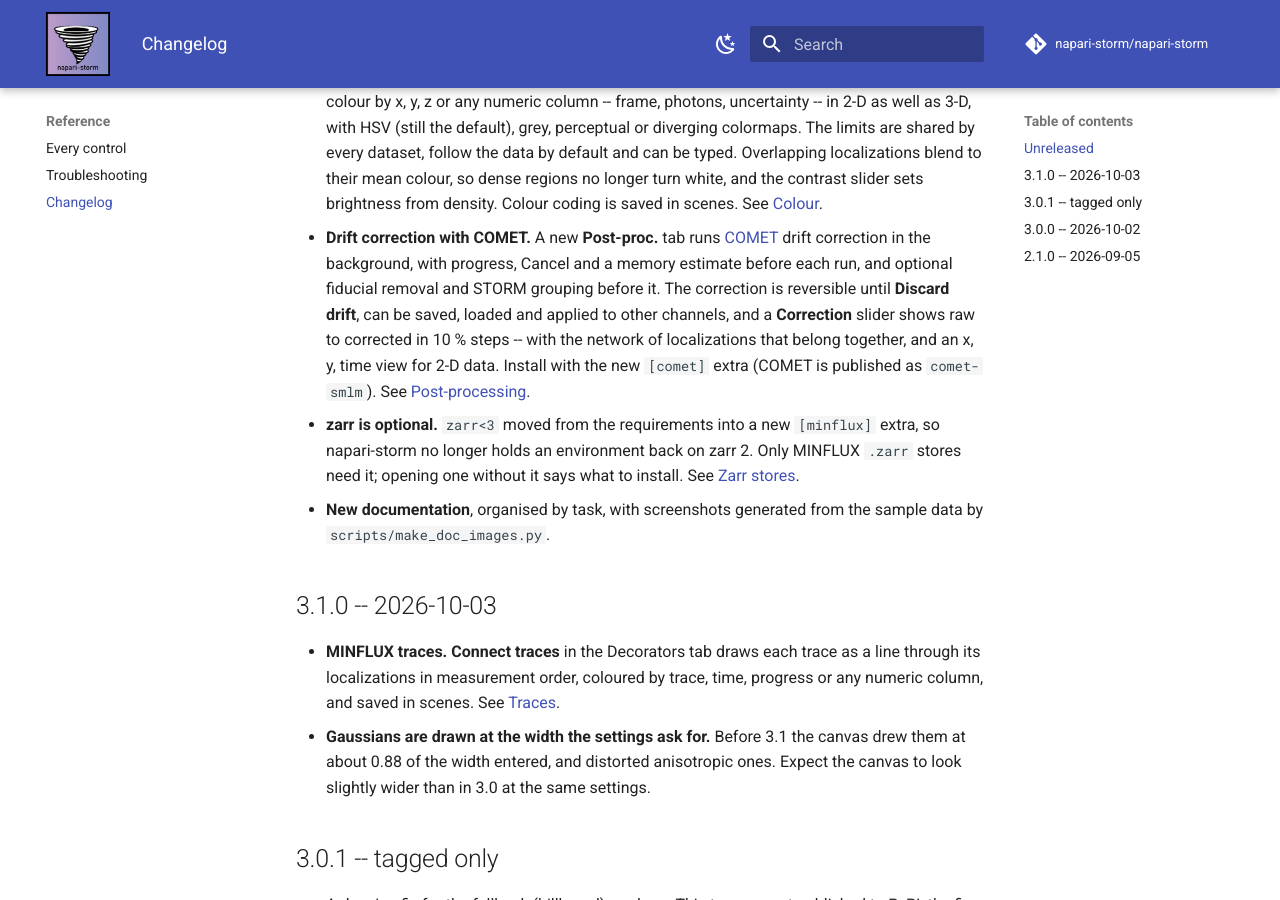
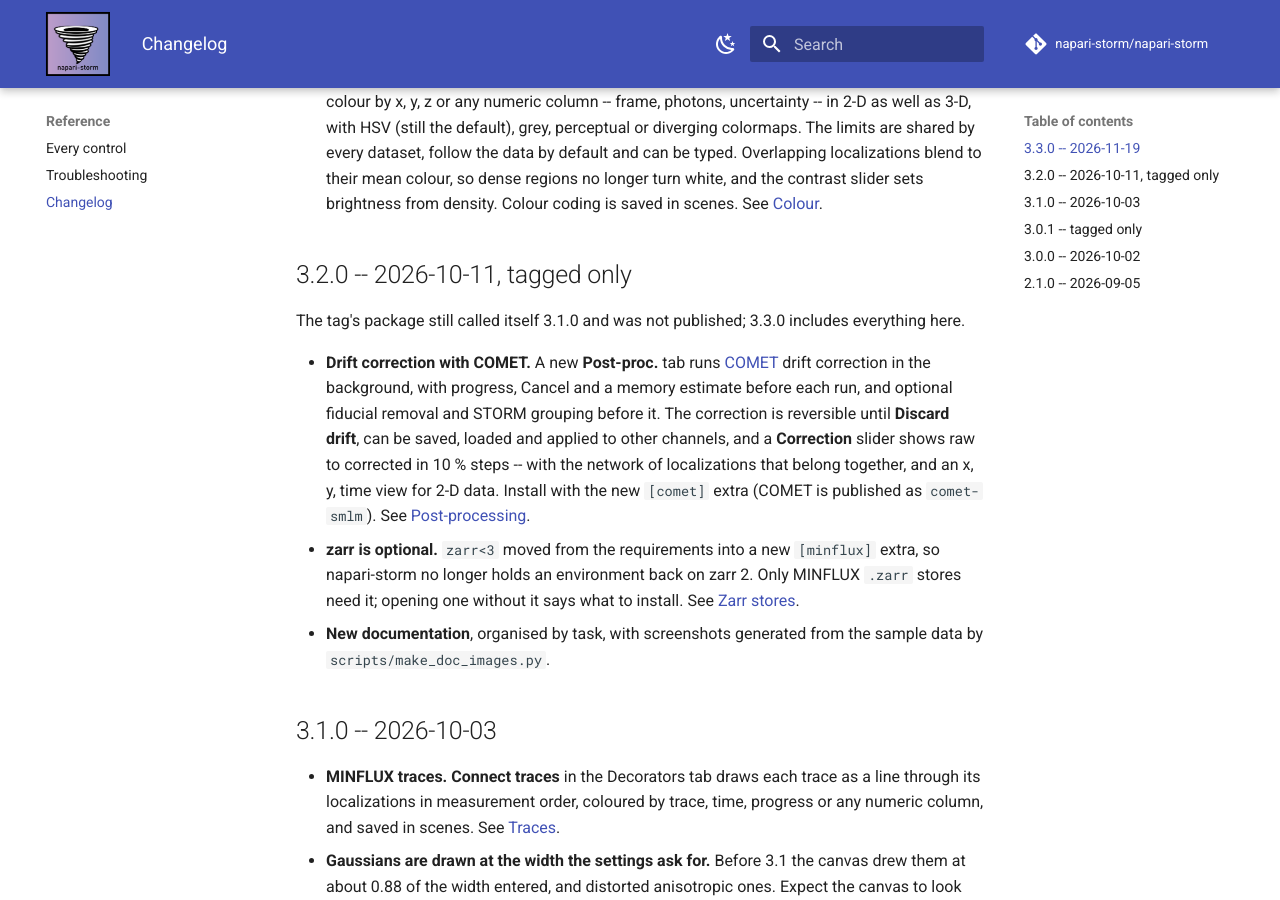
Before and after one commit to napari-storm/napari-storm, an MkDocs documentation site: the page built from docs/changelog.md, in a window 1280 px wide and 900 px high, scrolled down 1271 px. Built offline with MkDocs 1.6.1 and Material for MkDocs 9.7.7, drawn with Linux system fonts in a browser that asks for light colours; comment, search, counter and statistics services are not loaded; some of the changed text lies outside the part shown.

Commit message:
Version 3.3.0
Bump setup.cfg and CITATION.cff to 3.3.0, and give the changelog's
unreleased entries their versions: 3.2.0 (tagged on 2026-10-11, with the
package still at 3.1.0 and never published) and 3.3.0.

```diff
--- a/docs/changelog.md
+++ b/docs/changelog.md
@@ -3,7 +3,7 @@
 What changed for users in each release. Developers will find the full history
 in the [git log](https://github.com/napari-storm/napari-storm/commits/main).
 
-## Unreleased
+## 3.3.0 -- 2026-11-19
 
 * **Scenes use the data already open.** Loading a scene no longer reads a file
   again that is open as it was loaded: split parts are cut from it, and
@@ -59,6 +59,12 @@ in the [git log](https://github.com/napari-storm/napari-storm/commits/main).
   localizations blend to their mean colour, so dense regions no longer turn
   white, and the contrast slider sets brightness from density. Colour coding
   is saved in scenes. See [Colour](rendering.md#colour).
+
+## 3.2.0 -- 2026-10-11, tagged only
+
+The tag's package still called itself 3.1.0 and was not published; 3.3.0
+includes everything here.
+
 * **Drift correction with COMET.** A new **Post-proc.** tab runs
   [COMET](https://github.com/gpufit/Comet) drift correction in the background,
   with progress, Cancel and a memory estimate before each run, and optional
--- a/setup.cfg
+++ b/setup.cfg
@@ -1,6 +1,6 @@
 [metadata]
 name = napari-storm
-version = 3.1.0
+version = 3.3.0
 author = Lenny Reinkensmeier
 author_email = lrein@live.de
 description = A Napari plugin for visualizing single-molecule localization microscopy data.
```
Also changed, not shown: 1 other file.
